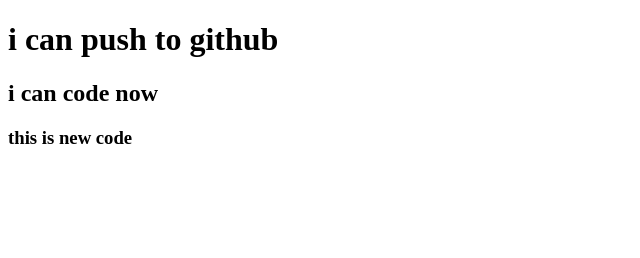
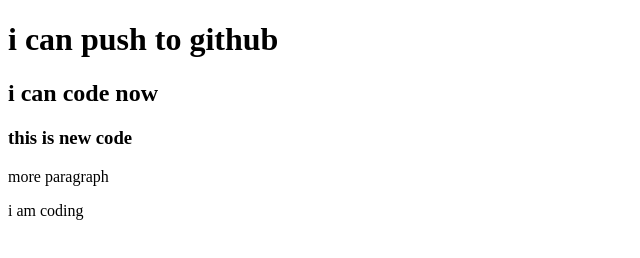
Before and after one commit to supto2002/my-second-repo, a plain HTML site: page index.html in a window 1280 px wide. Shown: the whole page, without its empty margins (0-640 px from the left). Drawn offline with Linux system fonts and the light colour scheme.

```diff
--- a/index.html
+++ b/index.html
@@ -10,5 +10,8 @@
     <h1>i can push to github</h1>
     <h2>i can code now</h2>
     <h3>this is new code</h3>
+    <p>more paragraph</p>
+    <p>i am coding </p>
+
 </body>
 </html>
```
Also changed, not shown: style.css (added).
